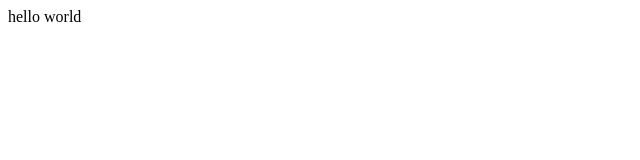
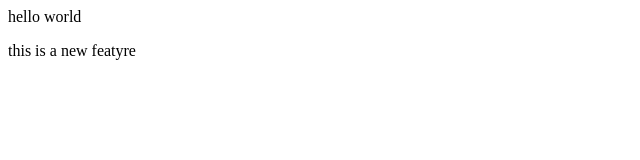
Before and after one commit to saipraneeth2006/localWeb, a plain HTML site: page index.html in a window 1280 px wide. Shown: the whole page, without its empty margins (0-640 px from the left). Drawn offline with Linux system fonts and the light colour scheme.

Commit message:
added feature

```diff
--- a/index.html
+++ b/index.html
@@ -1 +1,2 @@
 <p>hello world</p>
+<p>this is a new featyre</p>
```
